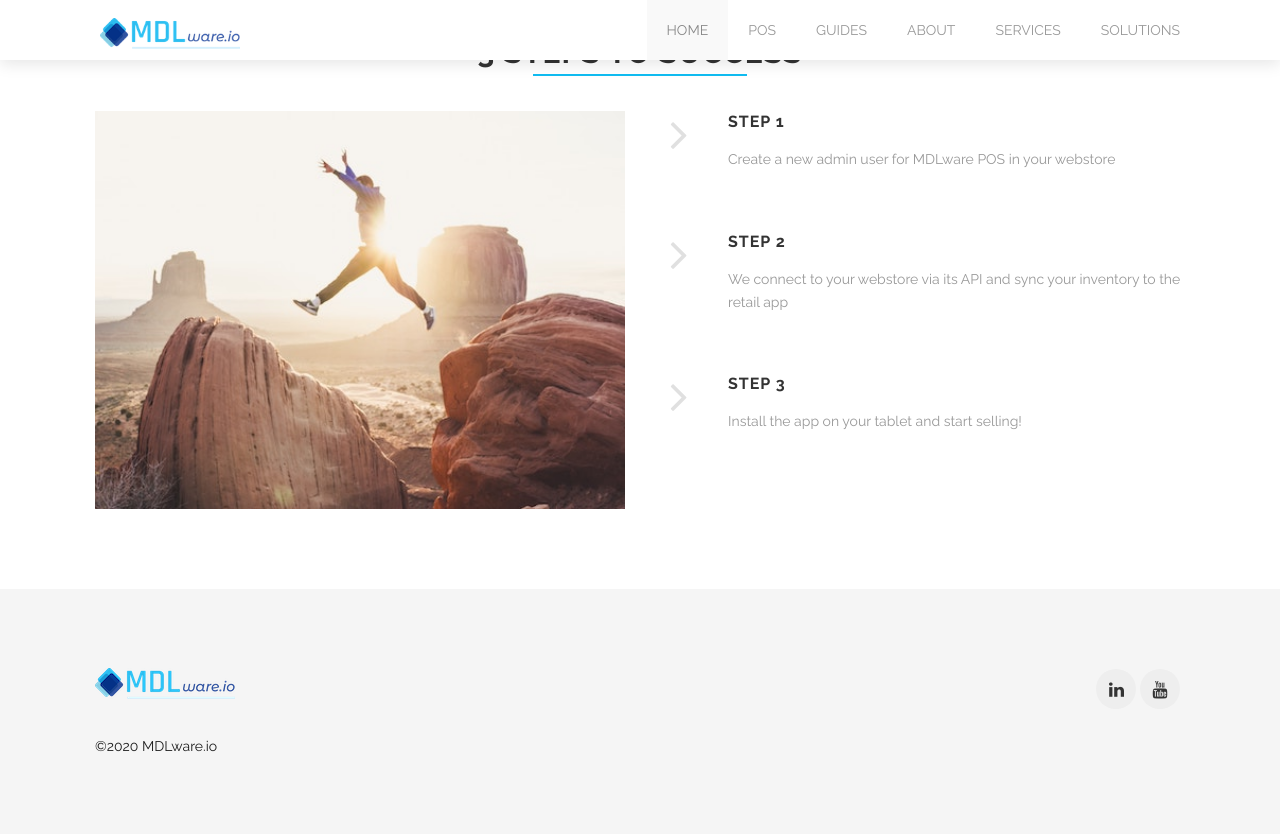
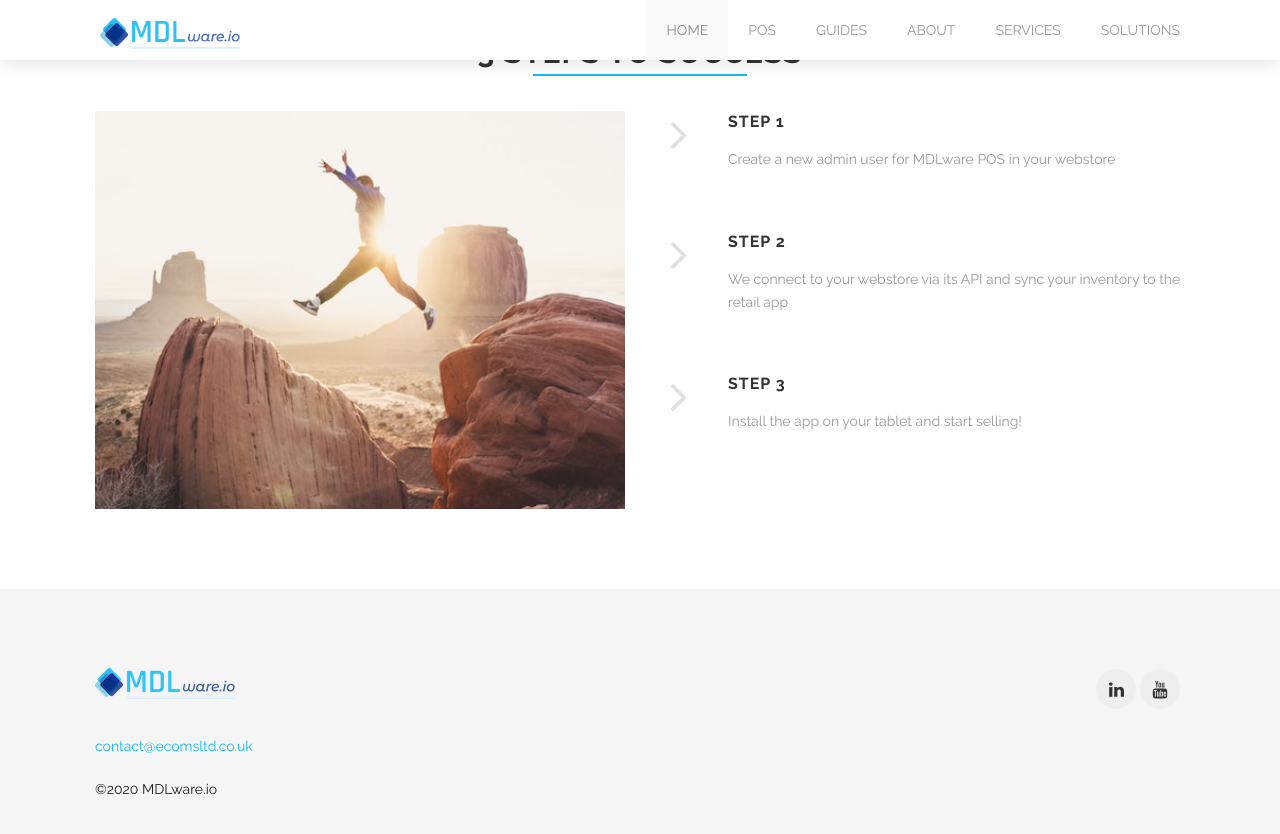
Before and after one commit to mdlware-io/mdlware-io.github.io, a Jekyll site: the page built from index.html, in a window 1280 px wide and 900 px high, scrolled down 2340 px. Shown: the top 834 px of the window. Built offline with Jekyll 4.4.1, drawn with Linux system fonts in a browser that asks for light colours.

Commit message:
Update footer.html
add ecs contact email

```diff
--- a/_includes/footer.html
+++ b/_includes/footer.html
@@ -7,6 +7,7 @@
           <img alt="" src="{{site.url}}/images/mdlware-140px.png" />
         </a>
       </h1>
+      <p><a href="mailto:contact@ecomsltd.co.uk">contact@ecomsltd.co.uk</a></p>
       <p>©2020 MDLware.io</p>
       <div class='spacing'></div>
       <div class='spacing'></div>
```
